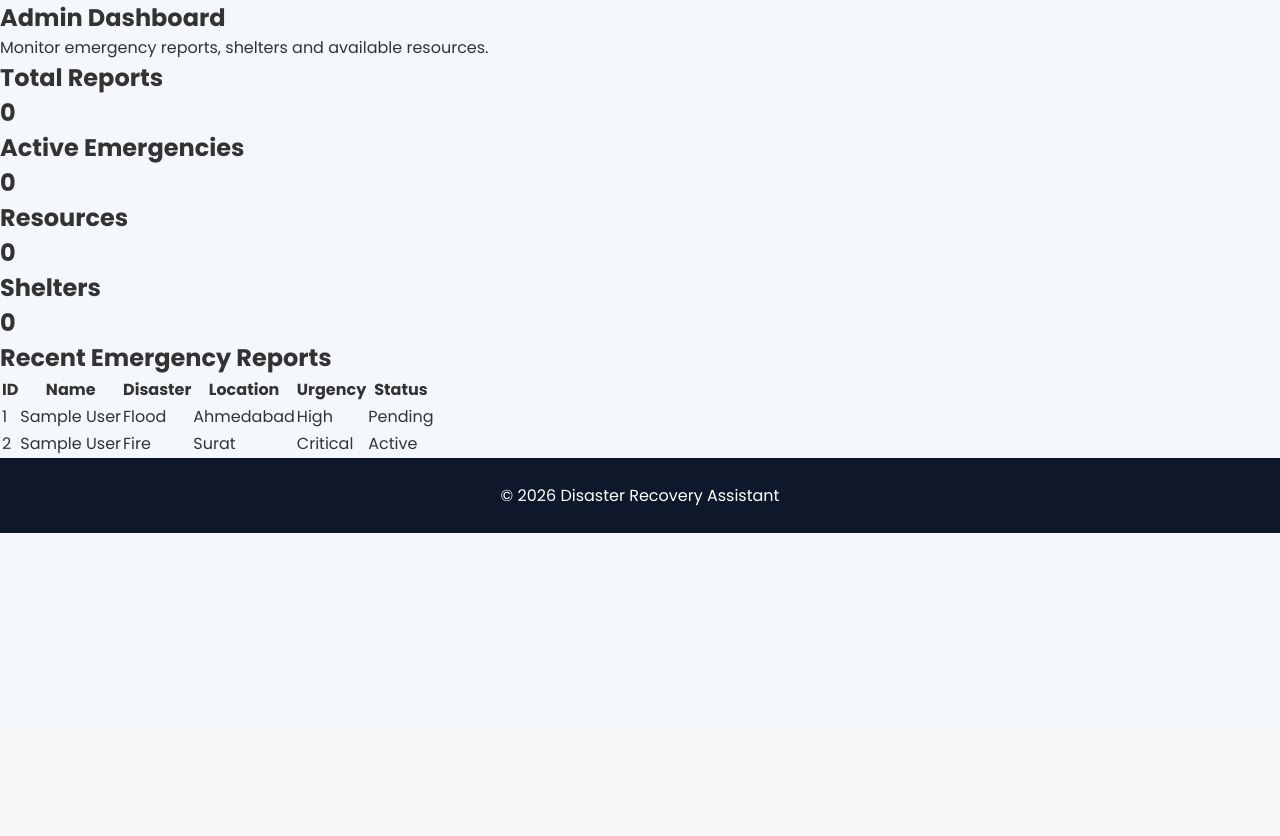
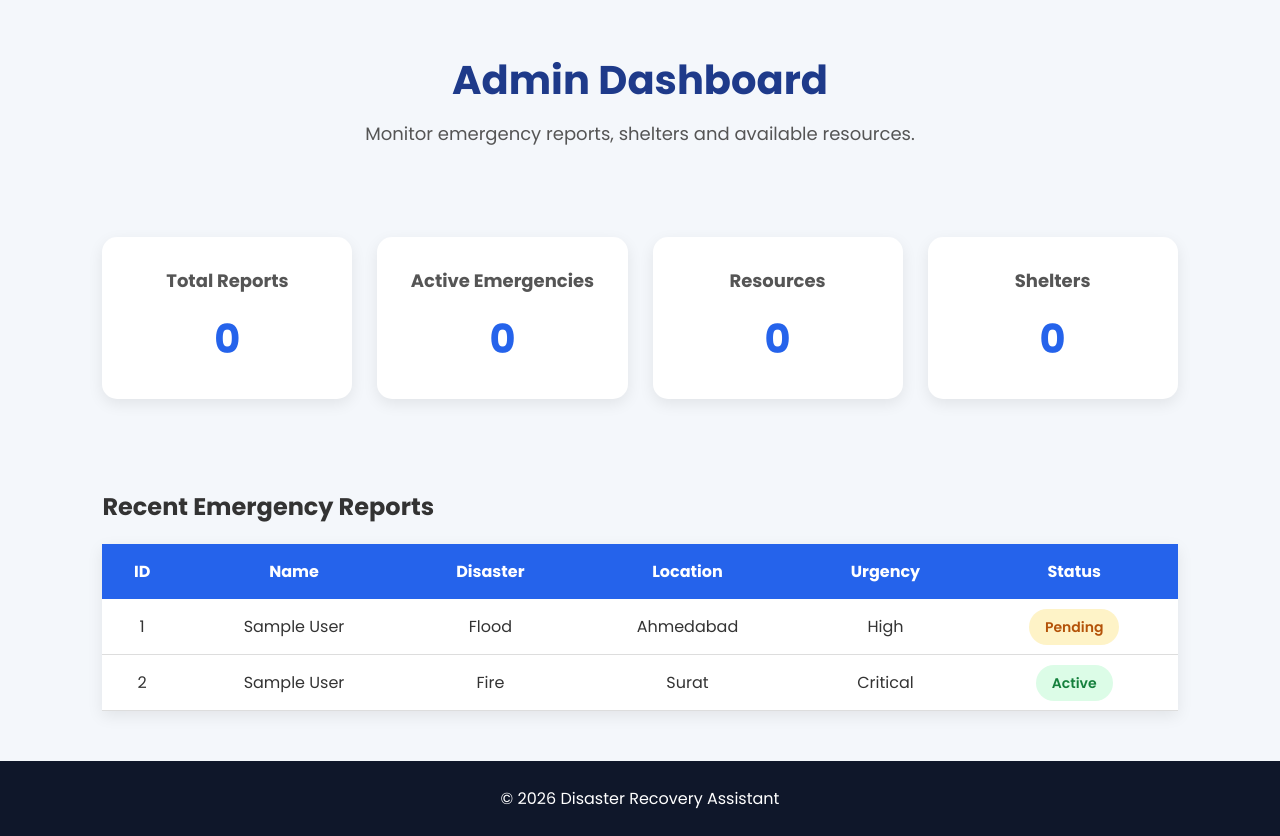
Before and after one commit to Shafik268/Project, a Flask app: page /dashboard in a window 1280 px wide. Shown: the part 71-907 px from the top of the page. Before the commit the page ends 604 px from the top, so only its background shows below. Run offline with Flask 3, Linux system fonts and the light colour scheme.

Commit message:
Added CSS to dashboard

```diff
--- a/static/css/style.css
+++ b/static/css/style.css
@@ -438,3 +438,158 @@ background:#1D4ED8;
 transform:scale(1.02);
 
 }
+/* =============================
+
+DASHBOARD
+
+============================= */
+
+.dashboard-header{
+
+text-align:center;
+
+padding:50px 20px;
+
+}
+
+.dashboard-header h1{
+
+font-size:40px;
+
+color:#1E3A8A;
+
+margin-bottom:10px;
+
+}
+
+.dashboard-header p{
+
+font-size:18px;
+
+color:#555;
+
+}
+
+.stats-container{
+
+display:grid;
+
+grid-template-columns:repeat(auto-fit,minmax(220px,1fr));
+
+gap:25px;
+
+padding:40px 8%;
+
+}
+
+.stat-card{
+
+background:white;
+
+padding:30px;
+
+border-radius:15px;
+
+text-align:center;
+
+box-shadow:0 5px 15px rgba(0,0,0,.08);
+
+transition:.3s;
+
+}
+
+.stat-card:hover{
+
+transform:translateY(-8px);
+
+}
+
+.stat-card h2{
+
+font-size:18px;
+
+color:#555;
+
+margin-bottom:15px;
+
+}
+
+.stat-card h1{
+
+font-size:40px;
+
+color:#2563EB;
+
+}
+
+.table-section{
+
+padding:50px 8%;
+
+}
+
+.table-section h2{
+
+margin-bottom:20px;
+
+}
+
+table{
+
+width:100%;
+
+border-collapse:collapse;
+
+background:white;
+
+box-shadow:0 5px 15px rgba(0,0,0,.08);
+
+}
+
+table th{
+
+background:#2563EB;
+
+color:white;
+
+padding:15px;
+
+}
+
+table td{
+
+padding:15px;
+
+text-align:center;
+
+border-bottom:1px solid #ddd;
+
+}
+
+.status{
+
+padding:8px 16px;
+
+border-radius:20px;
+
+font-size:14px;
+
+font-weight:600;
+
+}
+
+.pending{
+
+background:#FEF3C7;
+
+color:#B45309;
+
+}
+
+.active{
+
+background:#DCFCE7;
+
+color:#15803D;
+
+}
```
